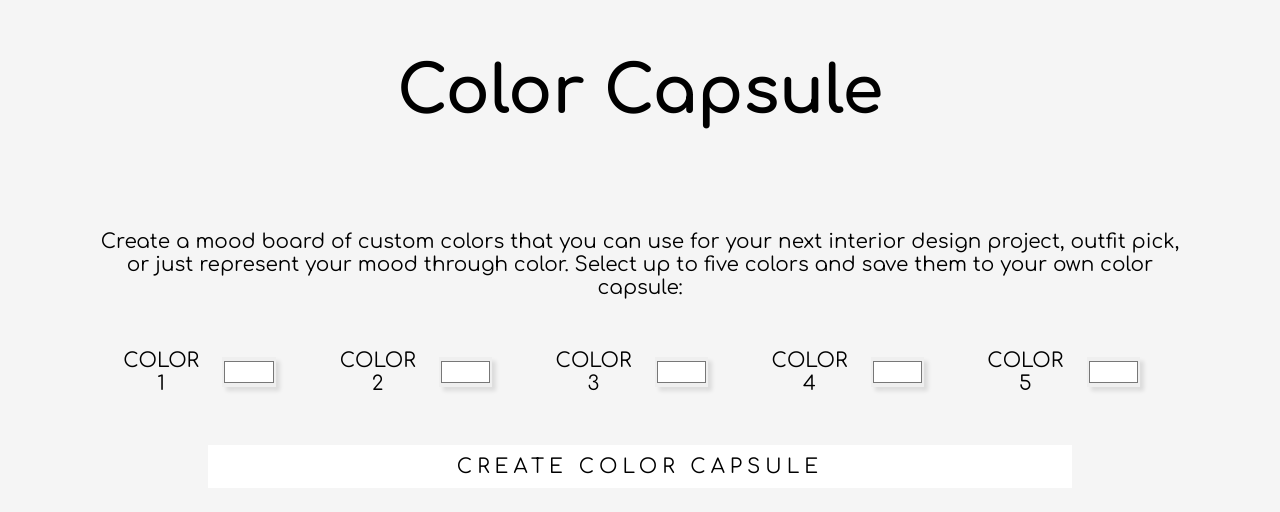
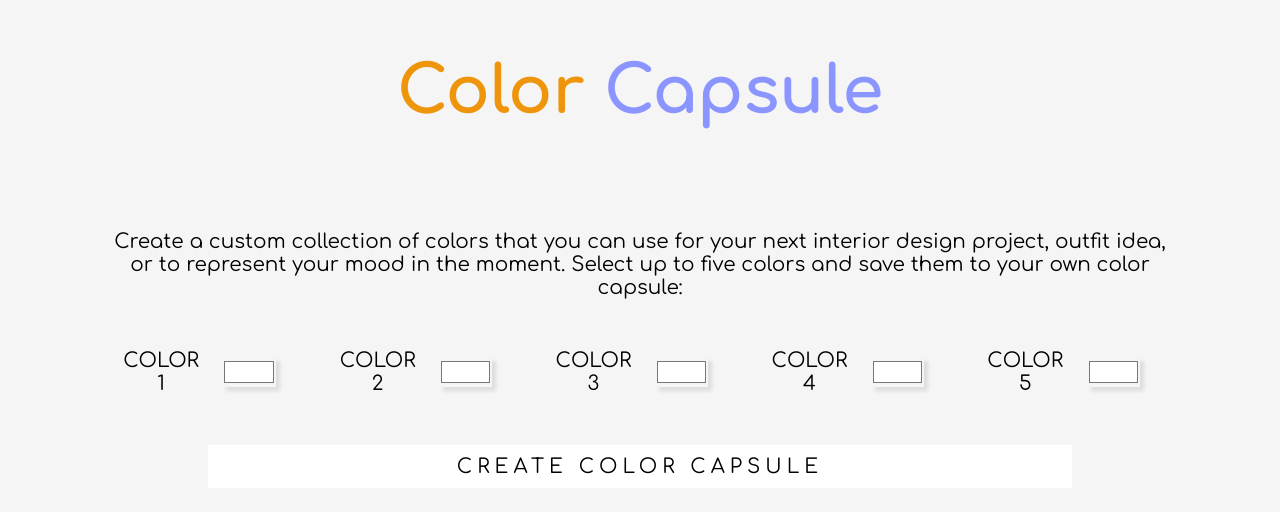
Before and after one commit to GabriellaPenev/colour-capsule, a React (Create React App) app: page / in a window 1280 px wide. Shown: the part 120-632 px from the top of the page. Built offline with nearby package versions, Linux system fonts and the light colour scheme; no server answers; the database is empty.

Commit message:
Added header styling

```diff
--- a/src/App.css
+++ b/src/App.css
@@ -32,7 +32,6 @@ body {
   flex-direction: column;
   align-items: center;
   justify-content: center;
-  color: black;
 }
 
 h1 {
@@ -65,6 +64,7 @@ input[type="color"] {
   -webkit-appearance: none;
   box-shadow: .2em .2em .2em rgba(0, 0, 0, .1);
   border: 0;
+  background: none;
   cursor: pointer;
   padding: 0;
   width: 60px;
@@ -72,6 +72,9 @@ input[type="color"] {
   margin: 0 20px;
 }
 
+input[type="text"]:focus{
+  outline: none;
+}
 button {
   font-family: 'Comfortaa', cursive;
   text-transform: uppercase;
@@ -82,12 +85,13 @@ button {
   letter-spacing: 5px;
   margin: 20px 0;
   cursor: pointer;
-  transition: 0.7s ease;
+  transition: 0.5s ease;
 }
 
 button:hover{
   background-color: black;
   color: white;
+  letter-spacing: 8px;
 }
 
 ul {
@@ -111,3 +115,39 @@ li {
   border-radius: 50%;
 
 }
+
+.title {
+  animation: color-animation 8s linear infinite;
+}
+
+.colorTitle {
+  --color-1: #79cc74;
+  --color-2: #3D8DAE;
+  --color-3: #813aa3;
+  --color-4: #ef950c;
+  --color-5: #c31f9a;
+}
+
+.capsuleTitle {
+  --color-1: #5f67d0;
+  --color-2: #7fc1ba;
+  --color-3: #bd5500;
+  --color-4: #8b95ff;
+  --color-5: #196c72;
+}
+
+
+
+@keyframes color-animation {
+  0%    {color: var(--color-1)}
+  15%   {color: var(--color-1)}
+  25%   {color: var(--color-2)}
+  35%   {color: var(--color-2)}
+  45%   {color: var(--color-3)}
+  55%   {color: var(--color-3)}
+  65%   {color: var(--color-4)}
+  75%   {color: var(--color-4)}
+  85%   {color: var(--color-5)}
+  95%   {color: var(--color-5)}
+  100%  {color: var(--color-1)}
+}
--- a/src/App.js
+++ b/src/App.js
@@ -63,8 +63,11 @@ function App() {
   return (
     <div className="App wrapper">
       <header className="App-header">
-        <h1>Color Capsule</h1>
-        <p>Create a mood board of custom colors that you can use for your next interior design project, outfit pick, or just represent your mood through color. Select up to five colors and save them to your own color capsule:</p>
+        <h1>
+          <span className='title colorTitle'>Color </span>
+          <span className='title capsuleTitle'>Capsule</span>
+        </h1>
+        <p>Create a custom collection of colors that you can use for your next interior design project, outfit idea, or to represent your mood in the moment. Select up to five colors and save them to your own color capsule:</p>
 
         <div className="form">
           <form action="submit">
@@ -138,7 +141,9 @@ function App() {
         {color.map((color) => {
           return (
             <li key={color}>
-              <div className="results" style={{ "backgroundColor": color }} ></div>
+              <div
+                className="results"
+                style={{ "backgroundColor": color }} ></div>
               <p>{color}</p>
             </li>
           )
```
